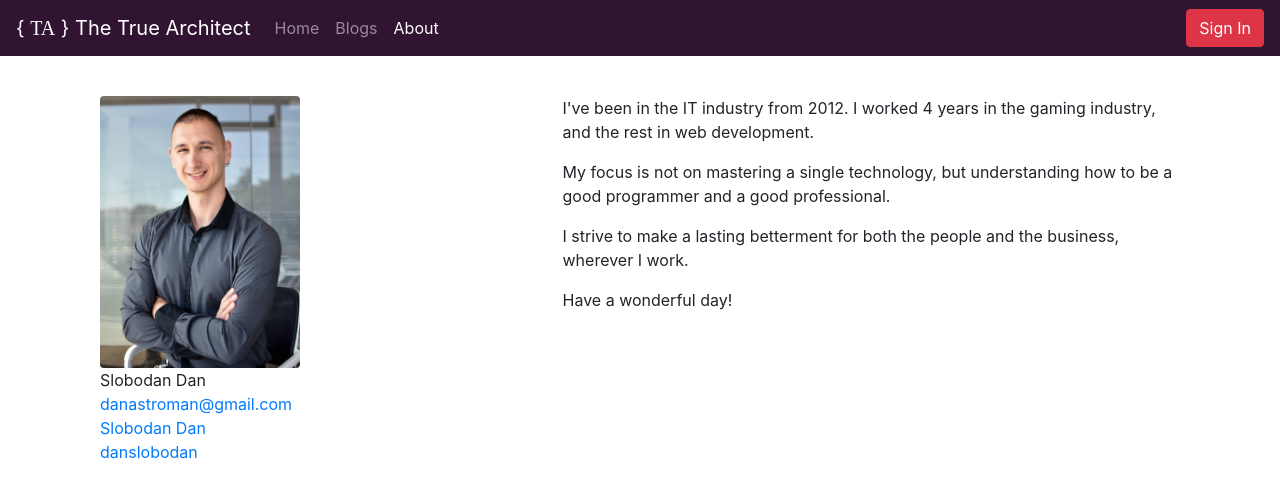
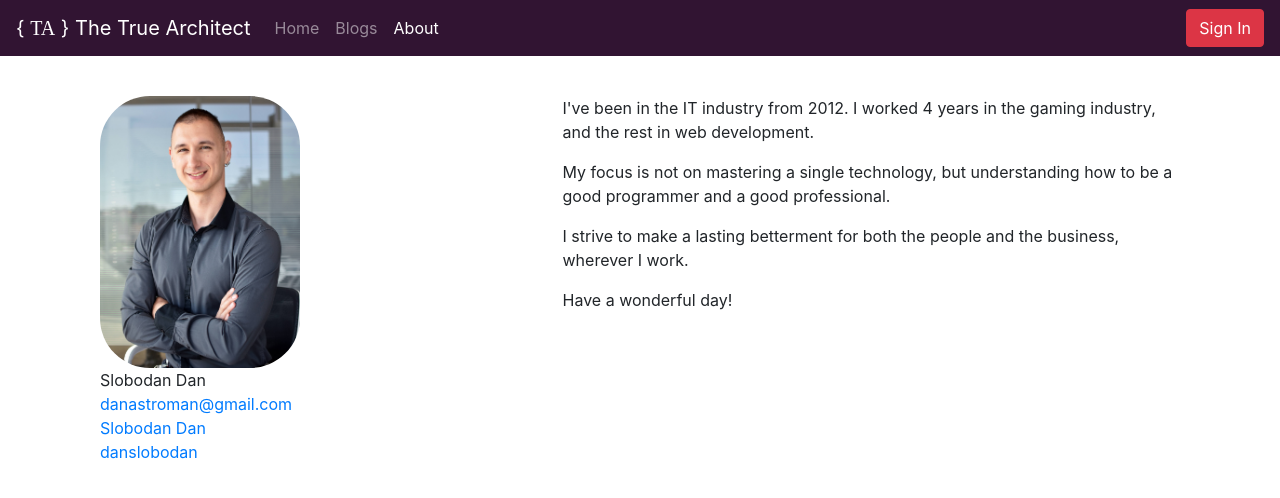
Before and after one commit to danslobodan/personalwebsite, a React (Create React App) app in the folder client/: page /about in a window 1280 px wide. Shown: the top 498 px of the page. Built offline with nearby package versions, Linux system fonts and the light colour scheme.

Commit message:
Restyled Blog Create

```diff
--- a/client/src/components/About.tsx
+++ b/client/src/components/About.tsx
@@ -5,7 +5,11 @@ const About: React.FC = () => {
         <div className='container'>
             <div className='row'>
                 <div className='col-md-5'>
-                    <img src='CV2.jpg' className='rounded' width='200' />
+                    <img
+                        src='CV2.jpg'
+                        width='200'
+                        style={{ borderRadius: '50px' }}
+                    />
                     <div className='ui list'>
                         <div className='item'>
                             <i className='users icon' />
--- a/client/src/components/blogs/BlogCreate.tsx
+++ b/client/src/components/blogs/BlogCreate.tsx
@@ -18,9 +18,11 @@ class BlogCreate extends React.Component<BlogCreateProps> {
 
     render() {
         return (
-            <div>
-                <h3>Create new blog</h3>
-                <BlogForm onSubmit={this.onSubmit} />
+            <div className='row'>
+                <div className='col-md-8 order-md-1'>
+                    <h4 className='mb-3'>Create new blog</h4>
+                    <BlogForm onSubmit={this.onSubmit} />
+                </div>
             </div>
         );
     }
```
